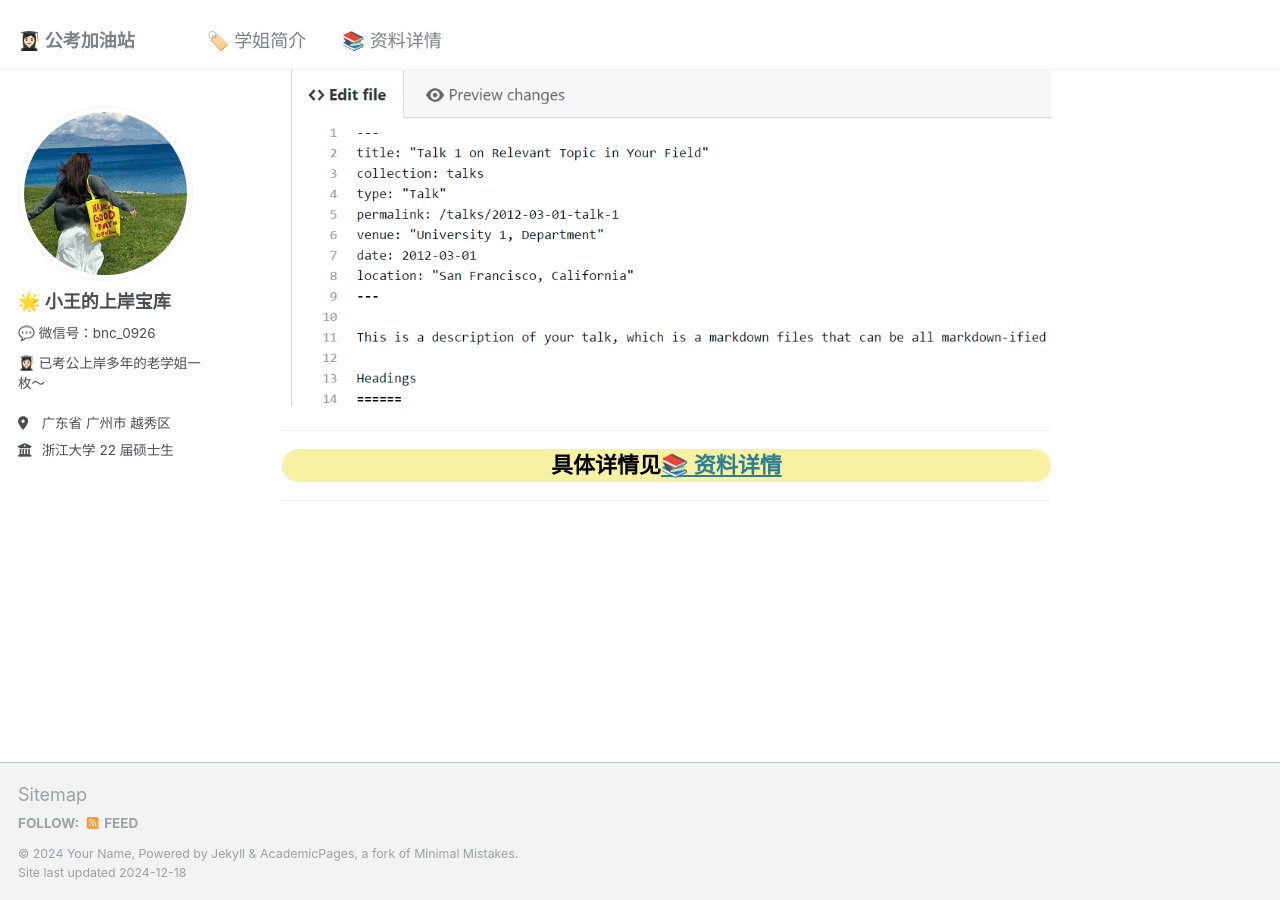
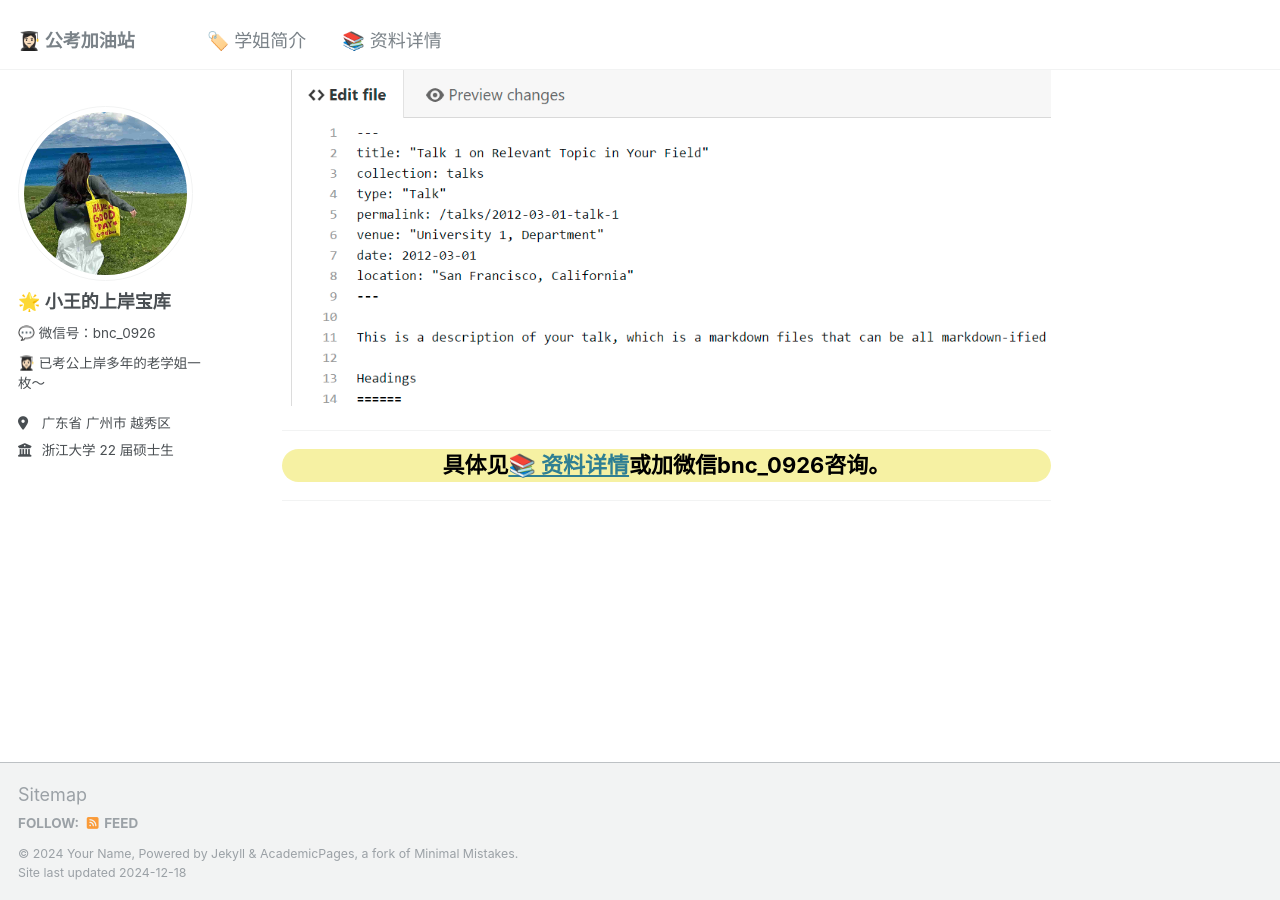
Before and after one commit to KnowledgeStoreVIP/GkStoreVIP.github.io, a Jekyll site: the page built from _pages/about.md, in a window 1280 px wide and 900 px high, scrolled down 923 px. Built offline with Jekyll 4.4.1, drawn with Linux system fonts in a browser that asks for light colours; comment, search, counter and statistics services are not loaded.

Commit message:
Update about.md

```diff
--- a/_pages/about.md
+++ b/_pages/about.md
@@ -58,7 +58,7 @@ redirect_from:
 ------
 
 <div style="text-align: center; font-size: 22px; background-color: #F6F1A3; color: black; font-weight: bold; border-radius: 24px;">
-  具体详情见<a href="https://knowledgestorevip.github.io/GkStoreVIP.github.io//markdown/" target="_blank">📚 资料详情</a>
+  具体见<a href="https://knowledgestorevip.github.io/GkStoreVIP.github.io//markdown/" target="_blank">📚 资料详情</a>或加微信bnc_0926咨询。
 </div>
 
 ------
```
